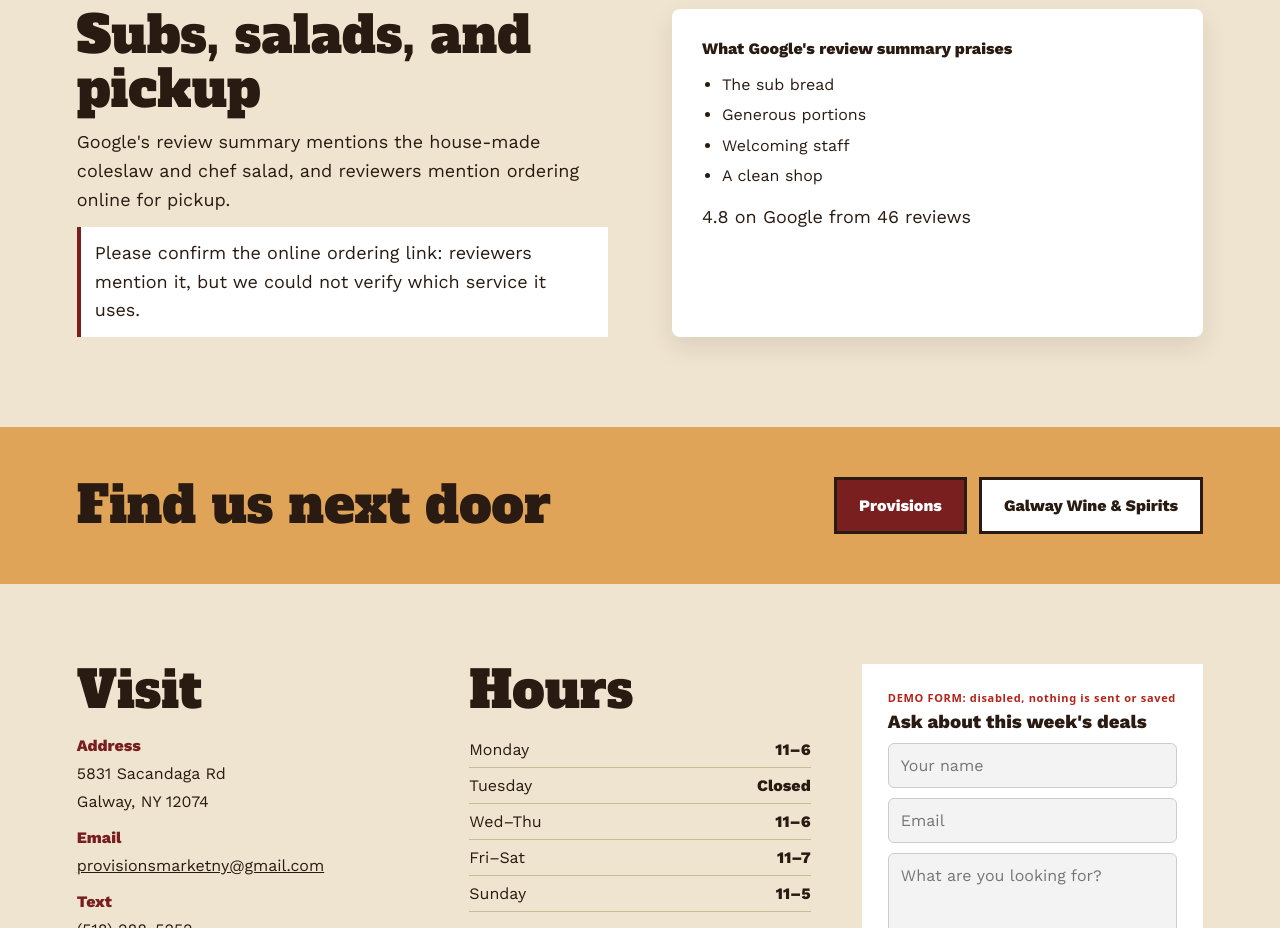
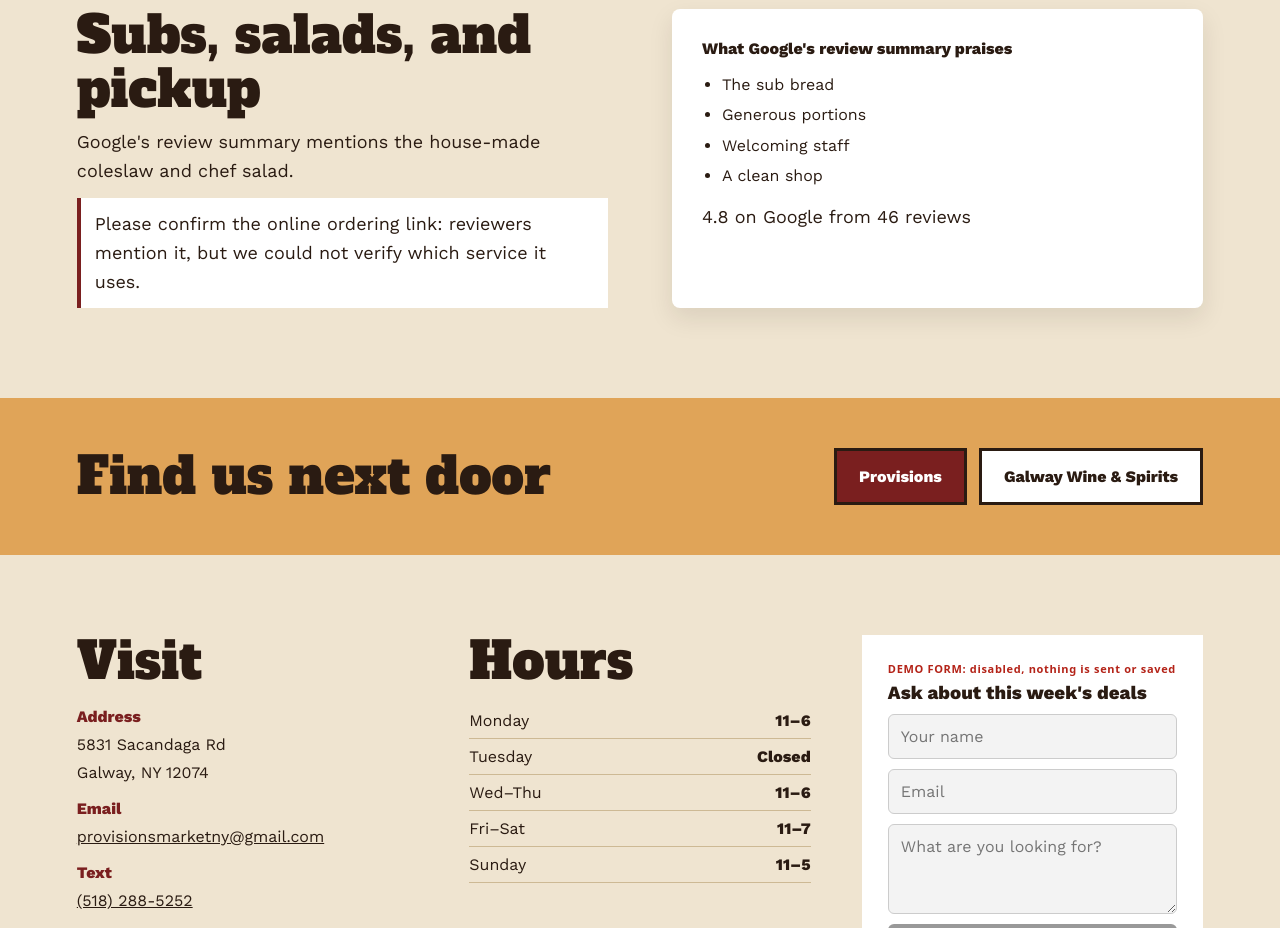
Before and after one commit to KeiphCodes/ivydesignforge, a plain HTML site: page previews/provisions-meat-market-deli-galway.html in a window 1280 px wide. Shown: the part 1940-2868 px from the top of the page. Drawn offline with nearby package versions, Linux system fonts and the light colour scheme.

Commit message:
Andee's: Nextdoor email; Provisions: drop online-ordering line

```diff
--- a/previews/provisions-meat-market-deli-galway.html
+++ b/previews/provisions-meat-market-deli-galway.html
@@ -12,6 +12,6 @@
 <section class=sto><q>Stop in, stock up, and you can't beat our meat! 😉</q><small>PROVISIONS ON NEXTDOOR · SEP 30, 2026</small></section>
 <section class=drs><h2>Three stops in one shop</h2><div class=g><div class=d><i>THE CASE</i><b>Fresh meat</b><ul><li>Fresh cuts</li><li>Weekly meat-case deals</li></ul></div><div class=d><i>THE COUNTER</i><b>Deli</b><ul><li>Deli meats &amp; cheeses</li><li>Subs</li><li>Salads</li></ul></div><div class=d><i>THE COOLER</i><b>Beer &amp; more</b><ul><li>Local &amp; craft beer</li><li>Seasonal craft beers</li><li>Cider</li><li>THC seltzers</li></ul></div></div></section>
 <section class=wkd2><div><h2>Deals every week</h2><p>The meat case and the deli each run weekly deals. Ask what's on this week, or check the Facebook page.</p></div><div class=chk><span>This week's meat-case deal: ask in store</span><span>This week's deli deal: ask in store</span></div></section>
-<section class=pck><div><h2>Subs, salads, and pickup</h2><p>Google's review summary mentions the house-made coleslaw and chef salad, and reviewers mention ordering online for pickup.</p><p class=cf>Please confirm the online ordering link: reviewers mention it, but we could not verify which service it uses.</p></div><div class=sm><b>What Google's review summary praises</b><ul><li>The sub bread</li><li>Generous portions</li><li>Welcoming staff</li><li>A clean shop</li></ul><p>4.8 on Google from 46 reviews</p></div></section>
+<section class=pck><div><h2>Subs, salads, and pickup</h2><p>Google's review summary mentions the house-made coleslaw and chef salad.</p><p class=cf>Please confirm the online ordering link: reviewers mention it, but we could not verify which service it uses.</p></div><div class=sm><b>What Google's review summary praises</b><ul><li>The sub bread</li><li>Generous portions</li><li>Welcoming staff</li><li>A clean shop</li></ul><p>4.8 on Google from 46 reviews</p></div></section>
 <section class=nbr><h2>Find us next door</h2><div class=bx><span>Provisions</span><span>Galway Wine &amp; Spirits</span></div></section>
 <section class=ldg><div><h2>Visit</h2><dl><dt>Address</dt><dd>5831 Sacandaga Rd<br>Galway, NY 12074</dd><dt>Email</dt><dd><a href="mailto:provisionsmarketny@gmail.com">provisionsmarketny@gmail.com</a></dd><dt>Text</dt><dd><a href="sms:+15182885252">(518) 288-5252</a></dd><dt>Facebook</dt><dd><a href="https://www.facebook.com/ProvisionsGalway">ProvisionsGalway</a></dd></dl></div><div><h2>Hours</h2><table><tr><td>Monday</td><td>11–6</td></tr><tr><td>Tuesday</td><td>Closed</td></tr><tr><td>Wed–Thu</td><td>11–6</td></tr><tr><td>Fri–Sat</td><td>11–7</td></tr><tr><td>Sunday</td><td>11–5</td></tr></table></div><form class="dform" onsubmit="return false" aria-label="Demo form, disabled"><p class="dm">DEMO FORM: disabled, nothing is sent or saved</p><h3>Ask about this week's deals</h3><fieldset disabled><input placeholder="Your name" aria-label="Your name"><input placeholder="Email" aria-label="Email"><textarea placeholder="What are you looking for?" aria-label="Job details"></textarea><button type="button">Send request</button></fieldset></form></section><footer class="ft ">Preview site made for Provisions Meat Market &amp; Deli by <a href="https://ivydesignforge.com">Ivy Design Forge</a>. Photos on this page are sample images, not photos of the business, and can be swapped for your own. You can request custom changes to anything on this site, before or after you sign up.</footer></body></html>
```
Also changed, not shown: previews/andees-custom-blended-ice-cream-clemson.html (+2 -2 lines).
